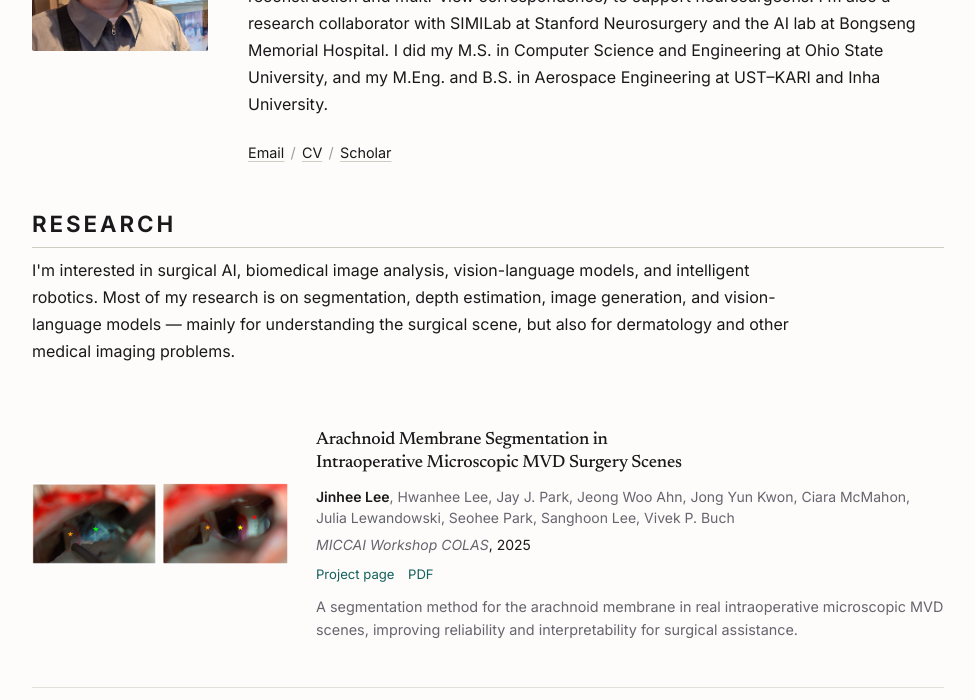
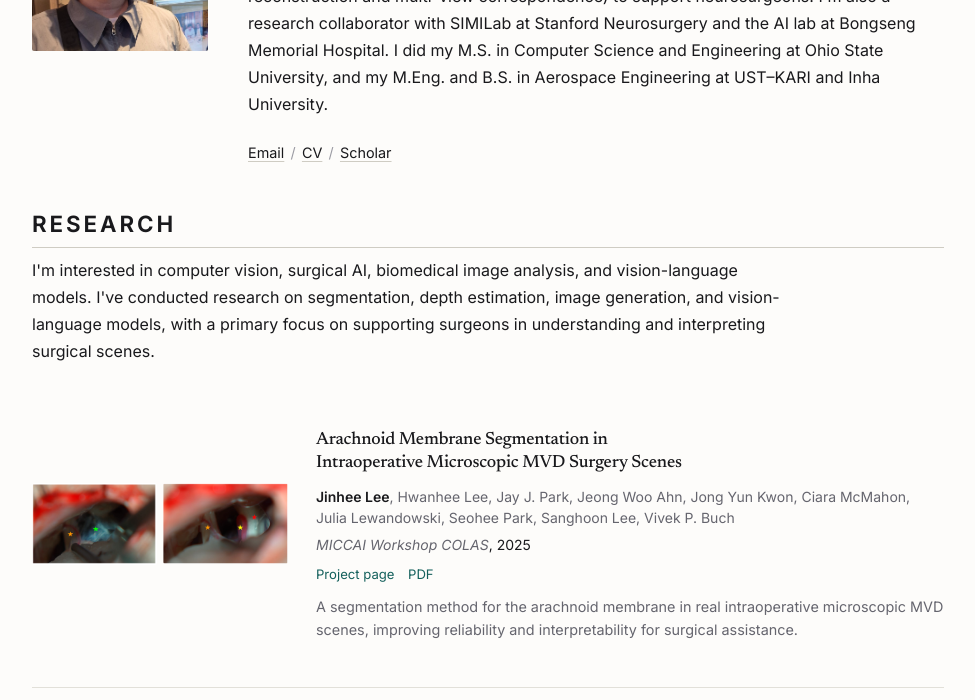
Before and after one commit to eeleehnij/eeleehnij.github.io, a Jekyll site: the page built from _pages/about.md, in a window 1280 px wide and 900 px high, scrolled down 308 px, cut to the strip 0-700 px from the top of the window. Shown: the whole strip, without its empty margins (152-1127 px from the left). Built offline with Jekyll 4.4.1, drawn with Linux system fonts in a browser that asks for light colours; some of the changed text lies outside the part shown.

Commit message:
Research / Projects 소개문 갱신
- Research: 제공받은 문구로 교체. 방법 축(segmentation, depth
  estimation, image generation, VLM)을 유지하면서 목적을
  "supporting surgeons in understanding and interpreting surgical
  scenes" 로 명확히 한다
- Projects: 실제 항목의 주제 범위를 요약하도록 재작성.
  neurosurgical scene understanding(추가 예정), skin/beauty,
  healthcare, content generation, aerial robotics 를 포괄

Co-Authored-By: Claude Opus 5 <noreply@anthropic.com>

```diff
--- a/_pages/about.md
+++ b/_pages/about.md
@@ -38,10 +38,10 @@ redirect_from:
 <h2 class="section-label" id="research">Research</h2>
 
 <p class="section-intro">
-  I'm interested in surgical AI, biomedical image analysis, vision-language models, and
-  intelligent robotics. Most of my research is on segmentation, depth estimation, image
-  generation, and vision-language models &mdash; mainly for understanding the surgical scene,
-  but also for dermatology and other medical imaging problems.
+  I'm interested in computer vision, surgical AI, biomedical image analysis, and
+  vision-language models. I've conducted research on segmentation, depth estimation, image
+  generation, and vision-language models, with a primary focus on supporting surgeons in
+  understanding and interpreting surgical scenes.
 </p>
 
 {% include work-list.html kinds="research" %}
@@ -49,8 +49,9 @@ redirect_from:
 <h2 class="section-label" id="projects">Projects</h2>
 
 <p class="section-intro">
-  Work that didn't end up as a paper — things I built in industry, for coursework,
-  and on my own.
+  Projects spanning neurosurgical scene understanding, skin and beauty analysis, healthcare
+  applications, generative models for content, and aerial robotics &mdash; work from industry,
+  coursework, and personal curiosity that didn't end up as a paper.
 </p>
 
 {% include work-list.html kinds="project,capstone" %}
```
